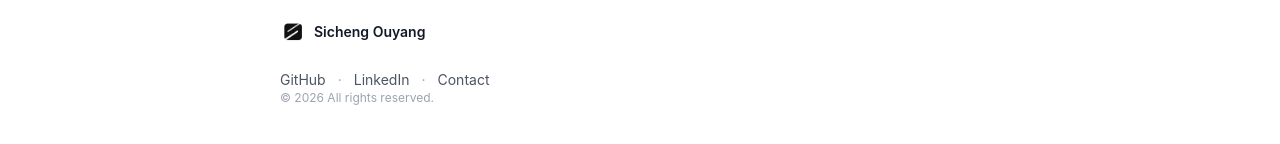
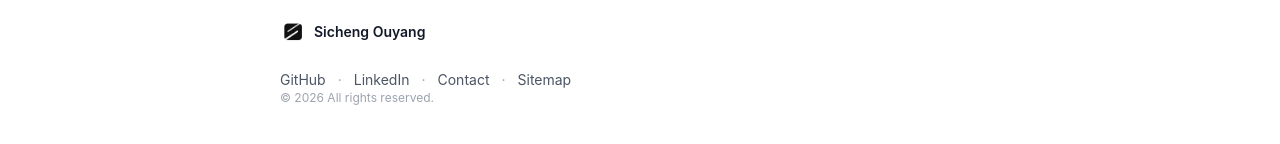
Before and after one commit to carols12352/sicheng, a Next.js app in the folder personal-site/: page / in a window 1280 px wide. Shown: the part 1937-2081 px from the top of the page. Built offline with nearby package versions, Linux system fonts and the light colour scheme; no server answers.

Commit message:
Added a xml

```diff
--- a/personal-site/app/layout.tsx
+++ b/personal-site/app/layout.tsx
@@ -157,6 +157,10 @@ export default function RootLayout({
               <a href="mailto:sicheng.ouyang@uwaterloo.ca" target="_blank" rel="noreferrer" className="ui-link ui-underline">
                 Contact
               </a>
+              <span className="text-gray-400">·</span>
+              <a href="/sitemap.xml" target="_blank" rel="noreferrer" className="ui-link ui-underline">
+                Sitemap
+              </a>
             </div>
 
             <p className="mt-5 text-xs text-gray-400">© 2026 All rights reserved.</p>
```
